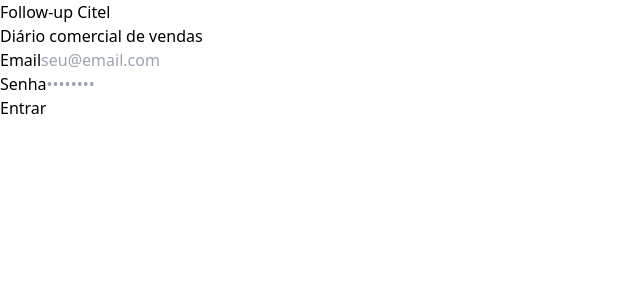
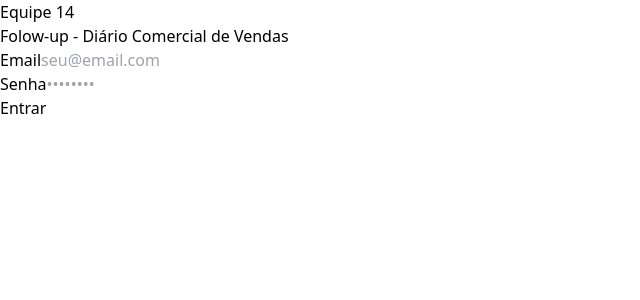
Before and after one commit to marcioartes/app-vendedor, a React (Vite) app: page /login in a window 1280 px wide. Shown: the top 300 px of the page, without its empty margins (0-640 px from the left). Built offline with nearby package versions, Linux system fonts and the light colour scheme; no server answers.

Commit message:
Ajustes na UX e dashboard

```diff
--- a/src/components/layout/Header.tsx
+++ b/src/components/layout/Header.tsx
@@ -11,7 +11,7 @@
     <header className="bg-white border-b border-gray-100 sticky top-0 z-10">
       <div className="max-w-2xl mx-auto px-4 h-14 flex items-center justify-between">
         <div>
-          <h1 className="text-base font-bold text-gray-900">Follow-up Citel</h1>
+          <h1 className="text-base font-bold text-gray-900">Follow-up Loja 14</h1>
           <p className="text-xs text-gray-500">{perfil.nome}</p>
         </div>
         <button
--- a/src/pages/LoginPage.tsx
+++ b/src/pages/LoginPage.tsx
@@ -24,8 +24,8 @@
     <div className="min-h-screen bg-gray-50 flex items-center justify-center p-4">
       <div className="w-full max-w-sm">
         <div className="text-center mb-8">
-          <h1 className="text-2xl font-bold text-gray-900">Follow-up Citel</h1>
-          <p className="text-gray-500 mt-1 text-sm">Diário comercial de vendas</p>
+          <h1 className="text-2xl font-bold text-gray-900">Equipe 14</h1>
+          <p className="text-gray-500 mt-1 text-sm">Folow-up - Diário Comercial de Vendas</p>
         </div>
 
         <div className="bg-white rounded-2xl shadow-sm border border-gray-100 p-6">
```
Also changed, not shown: package.json (line endings or trailing spaces).
